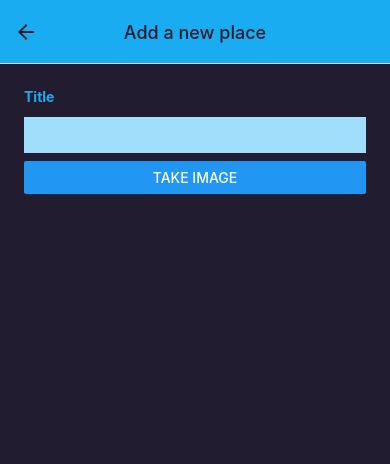
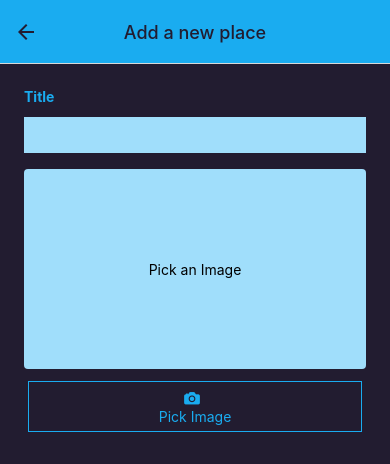
Before and after one commit to deonatto/favoritePlacesApp_ReactNative, a React Native app: screen /AddPlace in a window 390 px wide. Shown: the top 464 px of the page. Built offline with nearby package versions, Linux system fonts and the light colour scheme.

Commit message:
create button, and show image in screen

```diff
--- a/components/places/ImagePicker.js
+++ b/components/places/ImagePicker.js
@@ -1,25 +1,53 @@
-import React from "react";
-import { View, Button, Alert } from "react-native";
-import {
-  launchImageLibraryAsync,
-  MediaTypeOptions,
-} from "expo-image-picker";
+import React, { useState } from "react";
+import { View, Button, Image, Text, StyleSheet } from "react-native";
+import { MediaTypeOptions, launchImageLibraryAsync } from "expo-image-picker";
+import { GlobalStyles } from "../../constants/colors";
+import OutlinedButton from "../ui/OutlinedButton";
 
 const ImagePicker = () => {
-  const takeImageHandler = async () => {
-    const image = await launchImageLibraryAsync({
+  const [image, setImage] = useState(null);
+  const pickImageHandler = async () => {
+    // No permissions request is necessary for launching the image library
+    let result = await launchImageLibraryAsync({
       mediaTypes: MediaTypeOptions.All,
       allowsEditing: true,
-      aspect: [16, 9],
+      aspect: [4, 3],
       quality: 1,
     });
+    if (!result.canceled) {
+      setImage(result.assets[0].uri);
+    }
   };
   return (
     <View>
-      <View></View>
-      <Button title="Take Image" onPress={takeImageHandler} />
+      <View style={styles.imageContainer}>
+        {image ? (
+          <Image style={styles.image} source={{ uri: image }} />
+        ) : (
+          <Text>Pick an Image</Text>
+        )}
+      </View>
+      <OutlinedButton icon="camera" onPress={pickImageHandler}>
+        Pick Image
+      </OutlinedButton>
     </View>
   );
 };
 
 export default ImagePicker;
+
+const styles = StyleSheet.create({
+  imageContainer: {
+    width: "100%",
+    height: 200,
+    marginVertical: 8,
+    justifyContent: "center",
+    alignItems: "center",
+    backgroundColor: GlobalStyles.colors.primary100,
+    borderRadius: 4,
+  },
+  image: {
+    width: "100%",
+    height: "200%",
+  },
+});
--- /dev/null
+++ b/components/ui/OutlinedButton.js
@@ -0,0 +1,36 @@
+import React from "react";
+import { Ionicons } from "@expo/vector-icons";
+import { Pressable, Text, StyleSheet } from "react-native";
+import { GlobalStyles } from "../../constants/colors";
+
+const OutlinedButton = ({ children, onPress, icon }) => {
+  return (
+    <Pressable style={({pressed}) => [styles.button, pressed && styles.pressed]} onPress={onPress}>
+      <Ionicons style={styles.icon} name={icon} size={18} color={GlobalStyles.colors.primary500} />
+      <Text style={styles.text}>{children}</Text>
+    </Pressable>
+  );
+};
+
+export default OutlinedButton;
+
+const styles = StyleSheet.create({
+  button: {
+    paddingHorizontal: 12,
+    paddingVertical: 6,
+    margin: 4,
+    justifyContent: "center",
+    alignItems: "center",
+    borderWidth: 1,
+    borderColor: GlobalStyles.colors.primary500,
+  },
+  pressed: {
+    opacity: 0.7,
+  },
+  icon: {
+    marginRight: 6,
+  },
+  text: {
+    color: GlobalStyles.colors.primary500,
+  },
+});
```
Also changed, not shown: package.json (+4 -3 lines), 2 other files (tests, documents, lock files or other folders).
